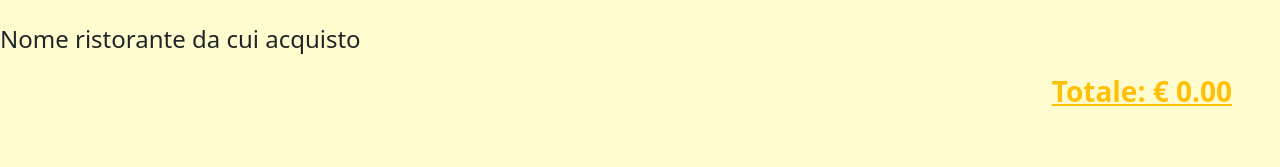
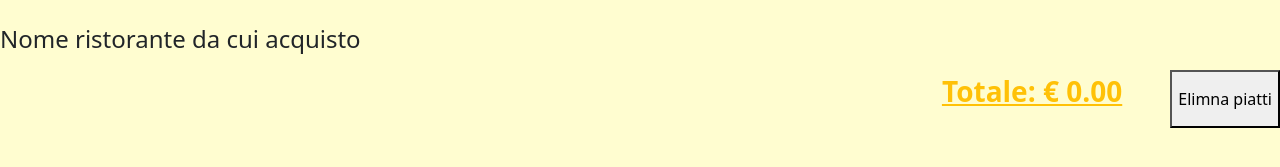
Before and after one commit to FedericoPiazzolla/vite-deliveboo, a Vue app: page /cart in a window 1280 px wide. Shown: the part 157-324 px from the top of the page. Built offline with nearby package versions, Linux system fonts and the light colour scheme.

Commit message:
add: fix cart delete

```diff
--- a/src/pages/Cart.vue
+++ b/src/pages/Cart.vue
@@ -23,6 +23,10 @@ export default {
       } else {
 
       }
+    },
+    removeDish() {
+      localStorage.clear();
+      store.updatedCart = [];
     },
 
     // calcolo il totale
@@ -70,6 +74,7 @@ export default {
 
         <div class="d-flex justify-content-end">
           <p class="text-decoration-underline mb-3 text-warning px-5 fw-bolder fs-3">Totale: &euro; {{ calcTotal() }}</p>
+          <button @click="removeDish()">Elimna piatti</button>
         </div>
     </section>
   </section>
```
